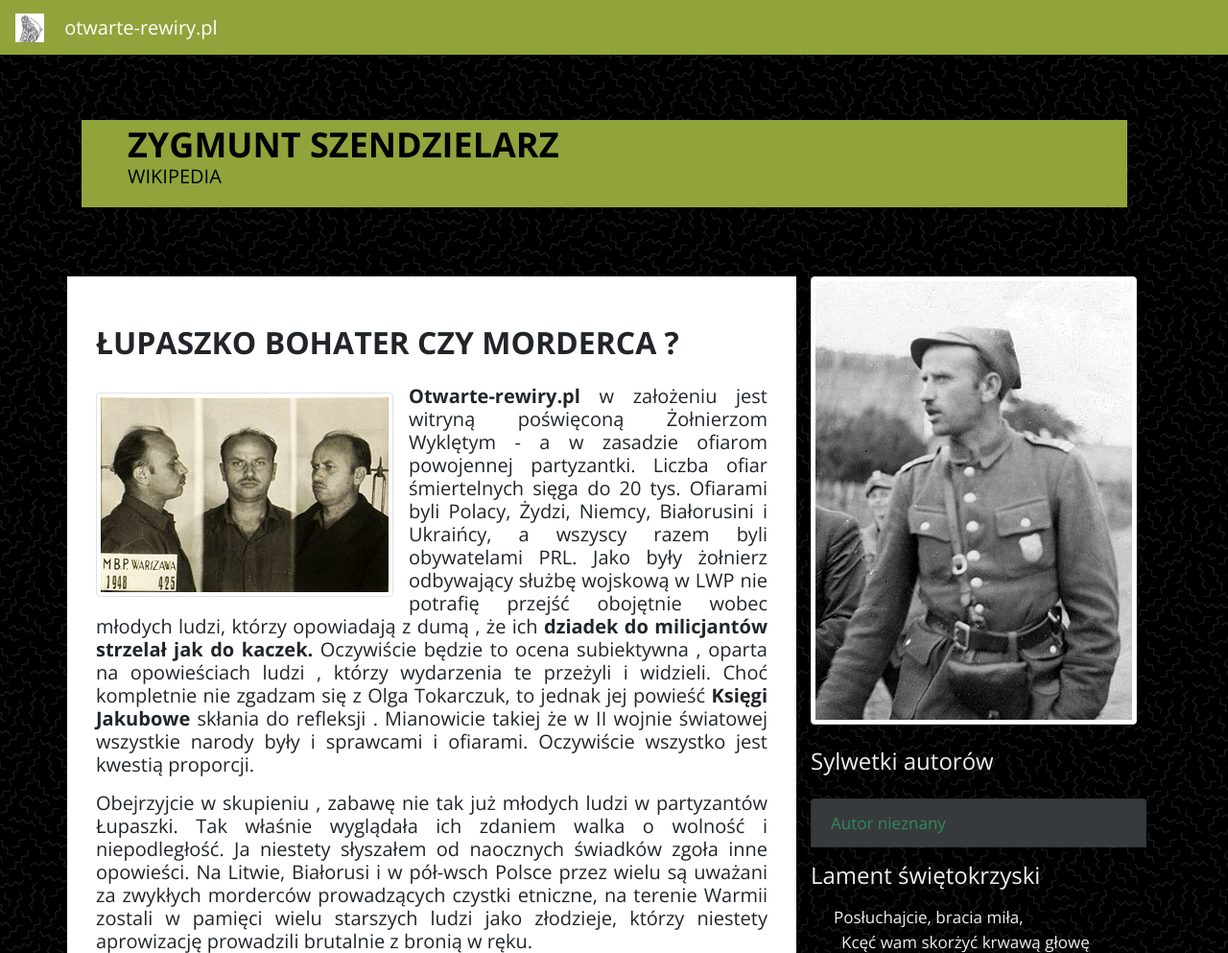
After one commit to eniog/NewSite, a PHP site: page /WP/lupa.php in a window 1280 px wide. The commit adds this page. Shown: the top 993 px of the page at 96% size. Run offline with PHP 8.4, Linux system fonts and the light colour scheme.

Commit message:
add new files

```diff
--- /dev/null
+++ b/WP/lupa.php
@@ -0,0 +1,185 @@
+<!DOCTYPE html>
+<html lang="pl">
+
+<head>
+    <!-- Global site tag (gtag.js) - Google Analytics -->
+    <script async src="https://www.googletagmanager.com/gtag/js?id=UA-168606108-1"></script>
+    <script data-ad-client="ca-pub-9621127558987667" async src="https://pagead2.googlesyndication.com/pagead/js/adsbygoogle.js"></script>
+    <script>
+        window.dataLayer = window.dataLayer || [];
+
+        function gtag() {
+            dataLayer.push(arguments);
+        }
+        gtag('js', new Date());
+
+        gtag('config', 'UA-168606108-1');
+    </script>
+
+    <meta charset="utf-8">
+    <meta name="viewport" content="width=device-width, initial-scale=1, shrink-to-fit=no">
+
+    <title>Polskie piekielko</title>
+    <meta name="description" content="Blog o żolnierzach wyklętych">
+    <meta name="keywords" content="żołnierze,wyklęci,olga,tokarczuk,upa,ak,banderowcy,akowcy,komunisci,faszysci,litwini,wileńszczuki
+	powstanie,komuna,łupaszka,jaruzelski,monika,">
+    <meta name="author" content="Henryk Grzybowski">
+    <meta http-equiv="X-Ua-Compatible" content="IE=edge">
+
+    <link rel="stylesheet" href="./../css/bootstrap.min.css">
+    <link rel="stylesheet" href="./../main.css">
+    <link href="https://fonts.googleapis.com/css?family=Open+Sans:300,400,700&amp;subset=latin-ext" rel="stylesheet">
+
+
+
+    <!--[if lt IE 9]>
+	<script src="https://cdnjs.cloudflare.com/ajax/libs/html5shiv/3.7.3/html5shiv.min.js"></script>
+	<![endif]-->
+
+</head>
+
+<body>
+
+    <header>
+
+        <nav class="navbar navbar-dark bg-jumpers navbar-expand-lg">
+
+            <a class="navbar-brand mr-auto" href="./../kto-jest-wzorem"><img src="./../img/kosiarz.jpg" alt="logo" width="30" height="30" class="d-inline-block mr-3 align-bottom" alt=""> otwarte-rewiry.pl</a>
+            <!--	<form class="form-inline">
+
+				<input class="form-control mr-1" type="search" placeholder="Wyszukaj" aria-label="Wyszukaj">
+				<button class="btn btn-light" type="submit">Znajdź</button>
+
+			</form>-->
+
+            </div>
+
+        </nav>
+
+    </header>
+
+    <main>
+
+        <article>
+
+            <div class="container">
+
+                <div class="row">
+
+                    <aside class="col-12 text-center my-5">
+                        <a href="https://pl.wikipedia.org/wiki/Zygmunt_Szendzielarz" target="_blank" title="Przekierowanie do Wikipedii">
+                            <h1 class="font-weight-bold text-uppercase ml-0 mb-4 pl-5 pt-1 pb-1 text-center text-md-left bg-jumpers">Zygmunt Szendzielarz
+                                <p class="lead">wikipedia</p>
+                            </h1>
+
+                        </a>
+                    </aside>
+
+                    <div class="col-lg-8 bg-white text-body wpis">
+
+                        <header>
+
+                            <h1 class="h2 font-weight-bold text-uppercase ml-0 mb-4 text-center text-md-left">Łupaszko bohater czy morderca ?</h1>
+
+                        </header>
+                        <blockquote class="blockquote">
+
+
+
+                            <img class="img-thumbnail float-left mr-3 mt-2" src="./../img/Z_S.jpg" alt="Lupaszko">
+                            <blockquote class="blockquote ">
+                                <p><strong>Otwarte-rewiry.pl</strong> w założeniu jest witryną poświęconą Żołnierzom Wyklętym - a w zasadzie ofiarom powojennej partyzantki. Liczba ofiar śmiertelnych sięga do 20 tys. Ofiarami byli Polacy, Żydzi, Niemcy, Białorusini i Ukraińcy, a wszyscy razem byli obywatelami PRL. Jako były żołnierz odbywający służbę wojskową w LWP nie potrafię przejść obojętnie wobec młodych ludzi, którzy opowiadają z dumą , że ich <strong>dziadek do milicjantów strzelał jak do kaczek. </strong> Oczywiście będzie to ocena subiektywna , oparta na opowieściach ludzi , którzy wydarzenia te przeżyli i widzieli. Choć kompletnie nie zgadzam się z Olga Tokarczuk, to jednak jej powieść <strong>Księgi Jakubowe</strong> skłania do refleksji . Mianowicie takiej że w II wojnie światowej wszystkie narody były i sprawcami i ofiarami. Oczywiście wszystko jest kwestią proporcji.
+
+                                </p>
+                                <!--<footer class="blockquote-footer">Henryk Grzybowski</footer>-->
+
+                            </blockquote>
+                            <p class="lead">Obejrzyjcie w skupieniu , zabawę nie tak już młodych ludzi w partyzantów Łupaszki. Tak właśnie wyglądała ich zdaniem walka o wolność i niepodległość. Ja niestety słyszałem od naocznych świadków zgoła inne opowieści. Na Litwie, Białorusi i w pół-wsch Polsce przez wielu są uważani za zwykłych morderców prowadzących czystki etniczne, na terenie Warmii zostali w pamięci wielu starszych ludzi jako złodzieje, którzy niestety aprowizację prowadzili brutalnie z bronią w ręku. </p>
+                            <p>Na marginesie ja w taką wojnę jak poniżej, bawiłem się z patykiem, gdy miałem 9 lat </p>
+
+                            <div class="embed-responsive embed-responsive-16by9">
+                                <iframe class="embed-responsive-item" src="./../img/Scena.mp4"></iframe>
+                            </div>
+                            <h2 class="h3 font-weight-bold mt-4 mb-4">Olsztyn powojenny </h2>
+                            <p> Raz stałem w kolejce po zapomogę w państwowym urzędzie repatriacyjnym. Patrzę, a tam moi dwaj koledzy z kompanii szturmowej. Wychodzę z kolejki, witam się, ale oni jakoś nie bardzo chcieli ze mną gadać, to wróciłem na swoje miejsce. Przyjechał kasjer z pieniędzmi, a ci moi koledzy odchylili płaszcze, wyciągnęli broń, rozbroili policjantów, zabrali kasę i uciekli. Ja tam stoję, alarm, myślę jak tu się wycofać, a już wojsko przyjechało. No, to stałem. Potem wróciłem do domu, spotkałem koleżankę, a ta mówi, że „jaki ja odważny”, że ludzie z kolejki mówili, że taka odwaga – wojsko wszędzie, a ten ani drgnął. Myśleli, że ja jestem wspólnikiem tamtych. I tak zostałem bohaterem – opowiada Józef Rusak.
+                                <footer class="blockquote-footer">jest to relacja jednego z "komandosów" Łupaszki, moim zdaniem bardziej oddaje klimat tamtych czasów 1945-48 </footer>
+                                Zastanawiam mnie, jak się czuli ludzie w kolejce zwykli przesiedleńcy, którzy nie mieli na chleb.
+                                Nawiasem mówiąc to początek lat 90 w II RP był podobny, ludzie bez pracy i pieniędzy, tylko złodzieje byli nazywani złodziejami, oszuści oszustami , a ofiary ofiarami. Gdy koalicja PO-PSL, z inicjatywy PiS 1 marca 2011 r. ustanowiła dniem żołnierzy wyklętych, zatarła się różnica między ofiarami i sprawcami.
+                            </p>
+
+                            <img title="Homonto" class="img-thumbnail float-right ml-3 mt-2" src="./../img/Homonto.jpg" alt="Koniki w homontach"/>
+
+                                <p class="lead">A skoro jesteśmy przy Olsztynie to po 1945 r. pozostało wielu Niemców w rejonie Stawigudy, którzy uważali się się za rodowitych Warmiaków. Ich pierwsze kontakty z „żołnierzami wileńskiej brygady”, były bardzo drastyczne. Podczas przeszukań domostw rekwirowali co chcieli, Niemcy jako nieznający języka polskiego, po prostu nie wiedzieli czego się od nich żąda, co z kolei traktowane było jak opór i prowadziło do ciężkiego pobicia , czasami zabójstwa na miejscu . Osobiście rozmawiałem pod koniec lat 80 z matką i córką w Olsztynie, które po takiej akcji zostały ubrane w homonta i zaprzężone do wozu, jak zwierzęta pociągowe w celu odwiezienie łupów dla Łupaszki, który jak „ Nikoś” przebywał w Gdańsku i zarządzał terenem. Zresztą w tójkącie Pieniężno-Orneta-Lidzbark Warm. ludzie Łupaszki zwani "wileńszczukami" zaprzegali Niemki do bryczek i jeździli do miasta na rynek.
+                                    <footer class="blockquote-footer">Henryk Grzybowski</footer>
+                                    <footer class="blockquote-footer"> w panelu bocznym w przpadku żołnierzy wyklętych dalej będzie nam towrzyszyć Lament</footer>
+                                </p>
+
+
+
+
+
+
+
+                    </div>
+
+                    <aside class="col-lg-4">
+
+
+                        <a href="olga-domatorka" target="_blank"><img class="img-thumbnail" src="./../img/Zygmunt.jpg" alt="Zygmunt Szendzielarz" title="OLga Tokarczuk"></a>
+
+                        <h3 class="h4 my-4">Sylwetki autorów</h3>
+                        <ul class="list-group">
+                            <a href="http://staropolska.pl/sredniowiecze/poezja_religijna/posluchajcie.html" target="_blank" class="list-group-item list-group-item-dark list-group-item-action">Autor nieznany</a>
+
+
+                            <h3 class="h4 my-3">Lament świętokrzyski</h3>
+                            <ol class="list-unstyled ml-4">
+                                <li>Posłuchajcie, bracia miła,</li>
+                                <li class="ml-2">Kcęć wam skorżyć krwawą głowę</li>
+                                <li>Usłyszycie moj zamętek,</li>
+                                <li class="ml-2">Jen mi się zstał w Wielki Piątek.</li>
+                                <li>Pożałuj mię, stary, młody,</li>
+                                <li class="ml-2">Boć mi przyszły krwawe gody;</li>
+                                <li>Jednegociem Syna miała</li>
+                                <li class="ml-2"> tegociem ożalała</li>
+                            </ol>
+
+                    </aside>
+
+                    <!-- Footer -->
+                    <footer class="page-footer font-small ">
+                        <aside class="col-12 text-center my-1">
+                            <div>
+                                <a href="./../kto-jest-wzorem" title="Przekierowanie do strony głównej">
+                                    <p class="lead text-info">Powrót do strony głównej</p>
+                                </a>
+                            </div>
+
+                        </aside>
+
+                        <!-- Copyright -->
+                        <div class="footer-copyright text-center py-3">© 2020 Copyright:
+                            <a href="https://github.com/eniog/NewSite" target="_blank">site code on github</a>
+                        </div>
+                        <!-- Copyright -->
+
+                    </footer>
+                    <!-- Footer -->
+
+                </div>
+
+            </div>
+
+        </article>
+
+    </main>
+
+    <script src="https://code.jquery.com/jquery-3.3.1.slim.min.js" integrity="sha384-q8i/X+965DzO0rT7abK41JStQIAqVgRVzpbzo5smXKp4YfRvH+8abtTE1Pi6jizo" crossorigin="anonymous"></script>
+
+    <script src="https://cdnjs.cloudflare.com/ajax/libs/popper.js/1.14.3/umd/popper.min.js" integrity="sha384-ZMP7rVo3mIykV+2+9J3UJ46jBk0WLaUAdn689aCwoqbBJiSnjAK/l8WvCWPIPm49" crossorigin="anonymous"></script>
+
+    <script src="js/bootstrap.min.js"></script>
+
+</body>
+
+</html>
--- a/main.css
+++ b/main.css
@@ -113,5 +113,6 @@ h1
 }
 a:link
 {
+	color:#2e8b57;
 	text-decoration: none;
 }
```
Also changed, not shown: WP/wpis.php (+11 -13 lines), index.php (+26 -11 lines), .htaccess, img/Homonto.jpg (added), img/Z_S.jpg (added), img/Zygmunt.jpg (added).
